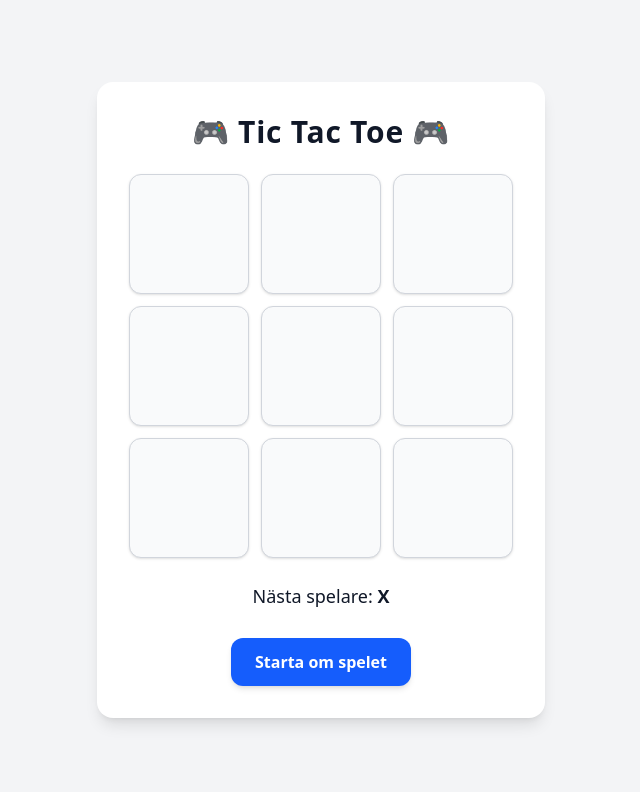
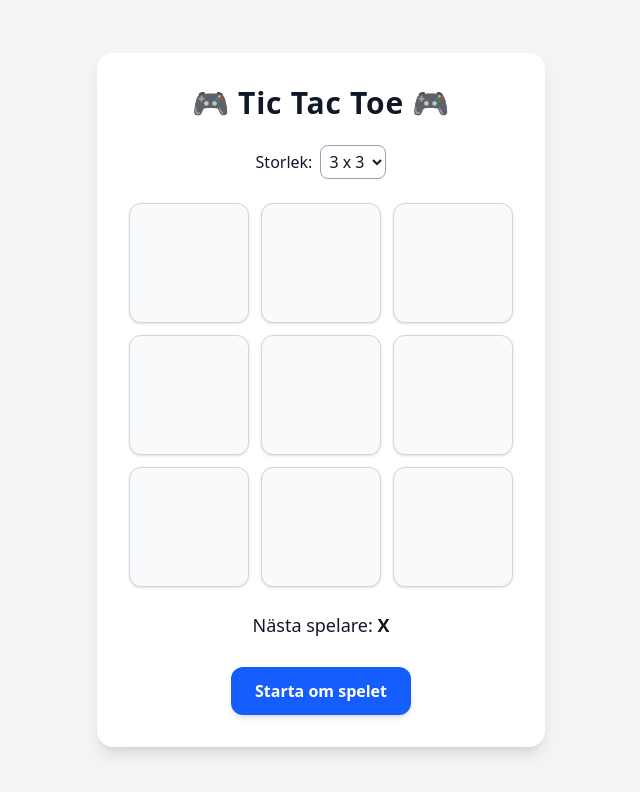
Before and after one commit to JoseRaul-TR/TypeScript-I-React-Tic-Tac-Toe, a React (Vite) app: page / in a window 1280 px wide. Shown: the top 792 px of the page, without its empty margins (319-959 px from the left). Built offline with nearby package versions, Linux system fonts and the light colour scheme.

Commit message:
add functionality customizable board

```diff
--- a/src/components/TicTacToeGame.tsx
+++ b/src/components/TicTacToeGame.tsx
@@ -3,6 +3,7 @@ import { checkWin, checkDraw } from "../utils/gameLogic";
 import { useState } from "react";
 
 export default function TicTacToeGame() {
+  const [boardSize, setBoardSize] = useState<number>(3);
   const [board, setBoard] = useState<Cell[]>(Array(9).fill(null));
   const [currentPlayer, setCurrentPlayer] = useState<Player>("X");
   const [winner, setWinner] = useState<Player | null>(null);
@@ -15,7 +16,7 @@ export default function TicTacToeGame() {
     newBoard[index] = currentPlayer;
     setBoard(newBoard);
 
-    if (checkWin(newBoard, currentPlayer)) {
+    if (checkWin(newBoard, currentPlayer, boardSize)) {
       setWinner(currentPlayer);
       return;
     }
@@ -28,8 +29,9 @@ export default function TicTacToeGame() {
     setCurrentPlayer(currentPlayer === "X" ? "O" : "X");
   }
 
-  function resetGame() {
-    setBoard(Array(9).fill(null));
+  function resetGame(size = boardSize) {
+    setBoardSize(size);
+    setBoard(Array(size * size).fill(null));
     setCurrentPlayer("X");
     setWinner(null);
     setIsDraw(false);
@@ -42,8 +44,32 @@ export default function TicTacToeGame() {
         <h1 className="text-center text-3xl font-extrabold tracking-wide">
           🎮 Tic Tac Toe 🎮
         </h1>
+        {/* Board Size Selector */}
+        <div className="flex gap-2 items-center">
+          <label htmlFor="boardSize" className="font-medium">
+            Storlek:
+          </label>
+          <select
+            id="boardSize"
+            value={boardSize}
+            onChange={(e) => resetGame(Number(e.target.value))}
+            className="border border-gray-400 rounded-lg p-1"
+          >
+            {[3, 4, 5, 6].map((size) => (
+              <option key={size} value={size}>
+                {size} x {size}
+              </option>
+            ))}
+          </select>
+        </div>
         {/* Board */}
-        <div className="grid grid-cols-3 grid-rows-3 gap-3 w-full">
+        <div
+          className="grid gap-3 w-full"
+          style={{
+            gridTemplateColumns: `repeat(${boardSize}, minmax(0, 1fr))`,
+            gridTemplateRows: `repeat(${boardSize}, minmax(0, 1fr))`,
+          }}
+        >
           {board.map((cell, index) => (
             <button
               key={index}
@@ -75,7 +101,7 @@ export default function TicTacToeGame() {
         </div>
         {/* Reset Button */}
         <button
-          onClick={resetGame}
+          onClick={() => resetGame()}
           className="px-6 py-3 bg-blue-600 hover:bg-blue-700 rounded-xl shadow-md text-white font-semibold hover:cursor-pointer transition-all transform hover:scale-105 active:scale-95 duration-200"
         >
           Starta om spelet
--- a/src/utils/gameLogic.ts
+++ b/src/utils/gameLogic.ts
@@ -1,25 +1,29 @@
 import type { Cell, Player } from "../types/types";
 
-// Winning patterns
-const winPatterns: number[][] = [
-    // rows
-    [0, 1, 2],
-    [3, 4, 5],
-    [6, 7, 8],
-    // columns
-    [0, 3, 6],
-    [1, 4, 7],
-    [2, 5, 8],
-    // diagonals
-    [0, 4, 8],
-    [2, 4, 6],
-];
+// Function to check winner
+export function checkWin(board: Cell[], player: Player, boardSize: number): boolean {
+    // Rows
+    for (let row = 0; row < boardSize; row++) {
+        if (board.slice(row * boardSize, (row + 1) * boardSize).every(c => c === player)) {
+            return true;
+        }
+    }
+    // Columns
+    for (let col = 0; col < boardSize; col++) {
+        if (board.filter((_, i) => i % boardSize === col).every(c => c === player)) {
+            return true;
+        }
+    }
+    // Diagonal ↘
+    if (Array.from({ length: boardSize }, (_, i) => board[i * boardSize + i]).every(c => c === player)) {
+        return true;
+    }
+    // Diagonal ↙
+    if (Array.from({ length: boardSize }, (_, i) => board[i * boardSize + (boardSize -1 - i)]).every(c => c === player)) {
+        return true;
+    }
 
-// Function to check winner
-export function checkWin(board: Cell[], player: Player): boolean {
-    return winPatterns.some((pattern) =>
-        pattern.every((index) => board[index] === player)
-    );
+    return false;
 }
 
 // Function to check draw
```
